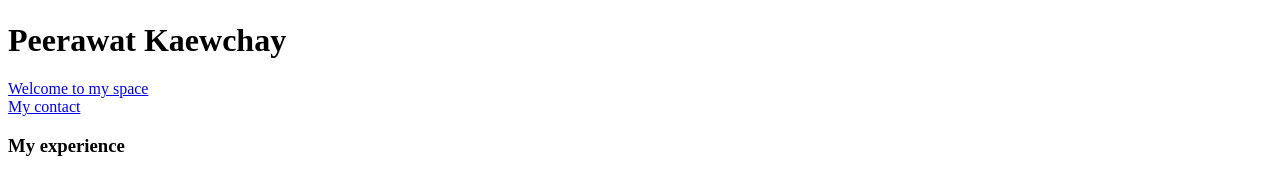
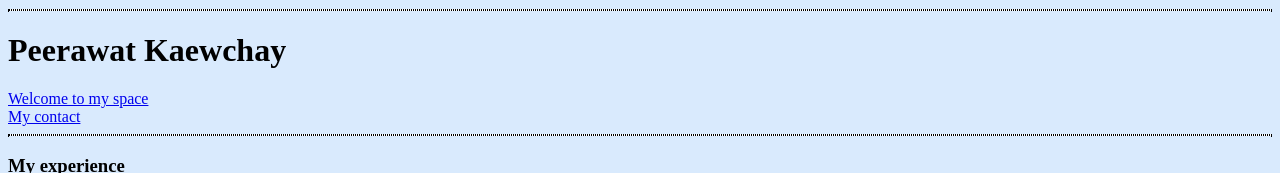
Before and after one commit to Kaopan11/My-Frist-Website, a plain HTML site: page index.html in a window 1280 px wide. Shown: the part 201-374 px from the top of the page. Drawn offline with Linux system fonts and the light colour scheme.

Commit message:
Custom format by CSS Code

```diff
--- a/index.html
+++ b/index.html
@@ -5,13 +5,24 @@
     <meta name="viewport" content="width=device-width, initial-scale=1.0">
     <title>My first Website</title>
     <link rel="stylesheet" href="styles.css">
+    <style>
+        body {
+            background-color: #D9EAFD;
+        }
+        hr {
+            background-color: white;
+        }
+    </style>
 </head>
 <body>
     <img src="Spider-Man.jpg" alt="Spider-Man!!" style="width: 20%; height: auto;">
+    <hr style="border-style: dotted;">
     <h1>Peerawat Kaewchay</h1>
     <a href = "https://peerawatkaopan.wordpress.com/"> Welcome to my space </a>
     <br>
     <a href="contact.html">My contact</a>
+
+    <hr style="border-style: dotted;">
 
     <h3>My experience</h3>
     <!-- <ul>
```
